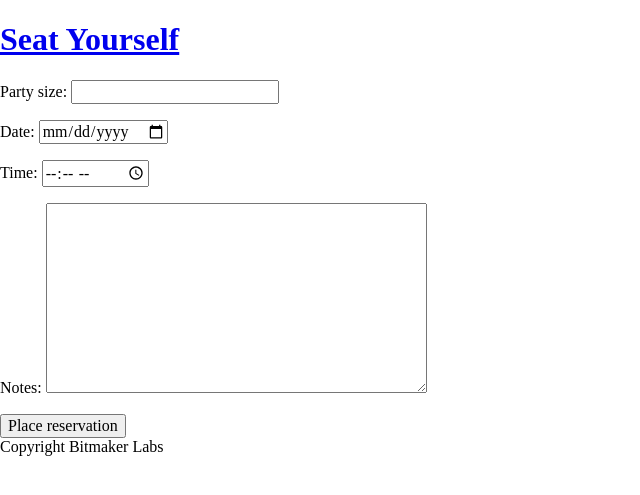
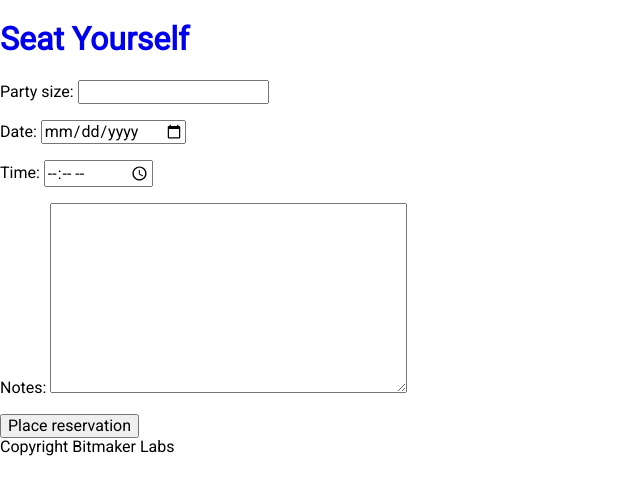
Before and after one commit to ynjacobs/seat_yourself_django, a Django app: template restaurants/templates/restaurant_details.html in a window 1280 px wide. Shown: the top 495 px of the page, without its empty margins (0-640 px from the left). Run offline with Django 3.2, Linux system fonts and the light colour scheme; the template is opened without the code that fills it: values that come from a table or form of the project are taken from there, others are empty.

Commit message:
Add google font, favicon, and base stylesheet link to base layout

```diff
--- a/seat_yourself/templates/base.html
+++ b/seat_yourself/templates/base.html
@@ -4,7 +4,10 @@
     {% load staticfiles %}
     <meta charset="utf-8">
     <title>{{title}}</title>
+    <link rel="shortcut icon" type="image/png" href="{% static 'favicon.ico' %}"/>
     <link rel="stylesheet" href="https://cdnjs.cloudflare.com/ajax/libs/normalize/8.0.1/normalize.min.css">
+    <link href="https://fonts.googleapis.com/css?family=Roboto" rel="stylesheet">
+    <link rel="stylesheet" href="{% static 'css/base.css' %}">
     <link rel="stylesheet" href="{% static 'css/main.css' %}">
   </head>
   <body>
```
